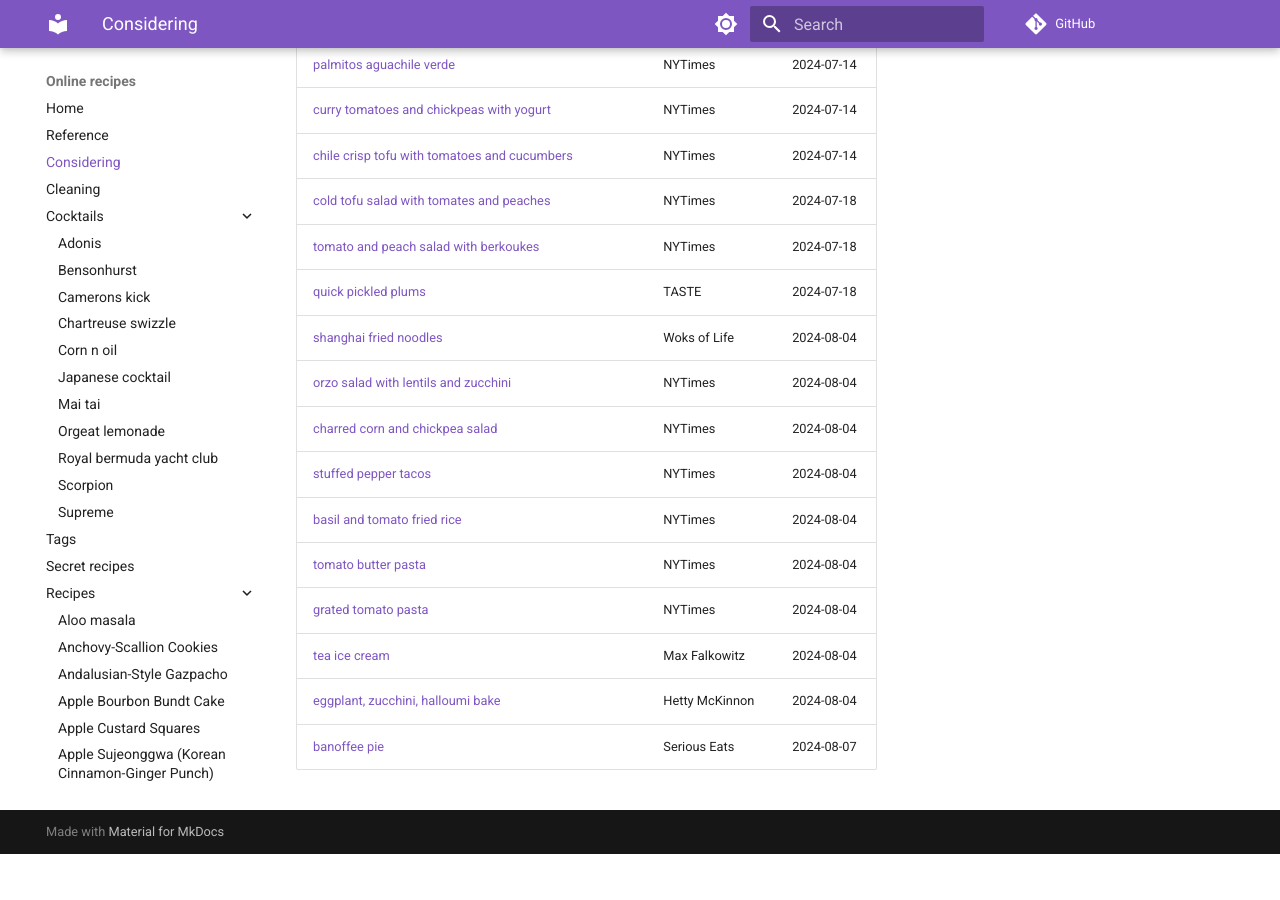
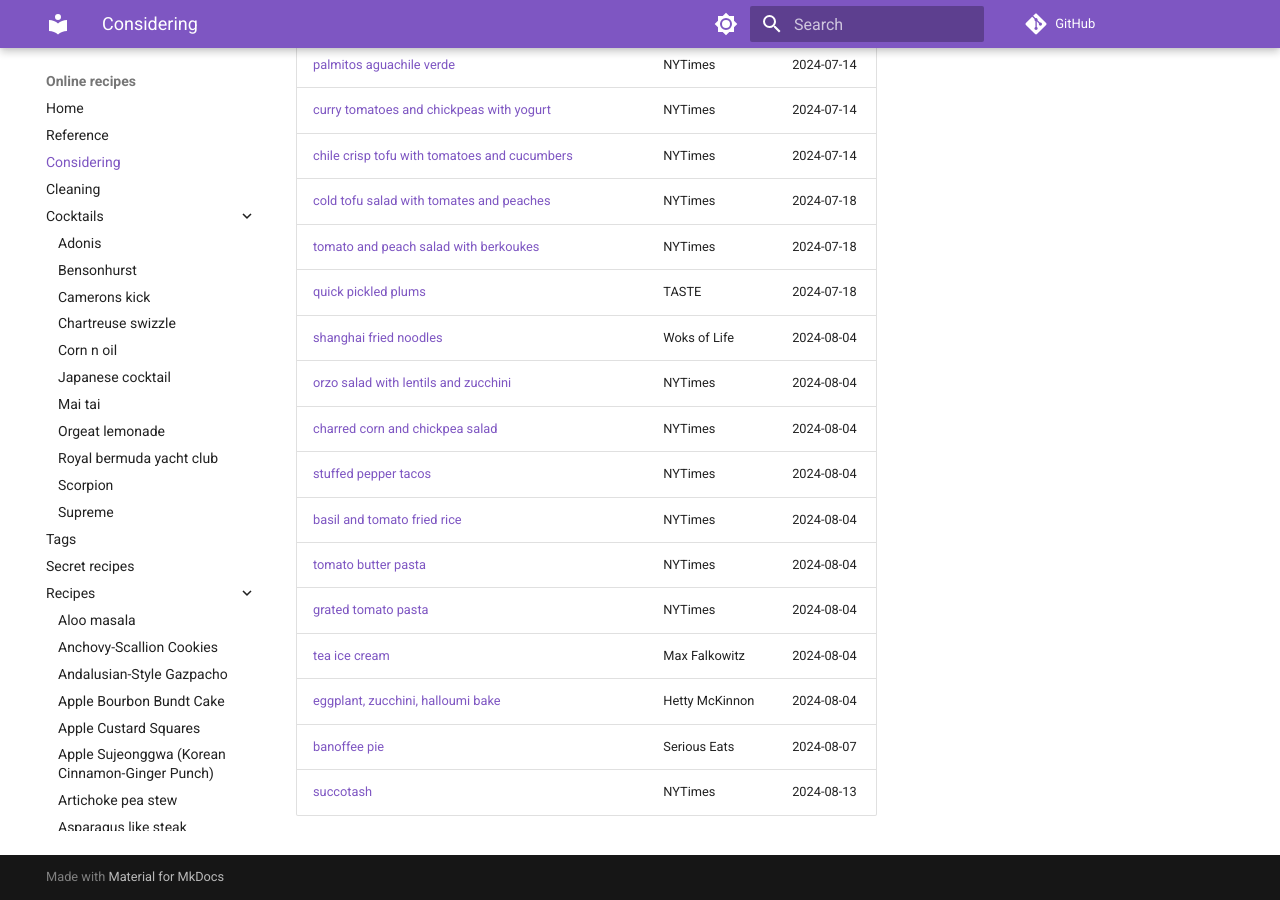
Before and after one commit to billbrod/recipes, an MkDocs documentation site: the page built from docs/considering.md, in a window 1280 px wide and 900 px high, scrolled down 4139 px. Built offline with MkDocs 1.6.1 and Material for MkDocs 9.7.7, drawn with Linux system fonts in a browser that asks for light colours; comment, search, counter and statistics services are not loaded; before the commit the page ends 4993 px from its top, so only the background shows below that.

Commit message:
updates considering

```diff
--- a/docs/considering.md
+++ b/docs/considering.md
@@ -104,4 +104,5 @@
 | [grated tomato pasta](https://cooking.nytimes.com/recipes/1024307-grated-tomato-pasta)                                                                           | NYTimes         | 2024-08-04                       |
 | [tea ice cream](https://leafhopper.substack.com/p/tea-ice-cream)                                                                                                 | Max Falkowitz   | 2024-08-04                       |
 | [eggplant, zucchini, halloumi bake](https://tovegetableswithlove.substack.com/p/hellimli-sebzeli-kebap-eggplant-zucchini)                                        | Hetty McKinnon  | 2024-08-04                       |
-| [banoffee pie](https://www.seriouseats.com/banoffee-pie-recipe-8646124)                                                                                          | Serious Eats    | 2024-08-07                                 |
+| [banoffee pie](https://www.seriouseats.com/banoffee-pie-recipe-8646124)                                                                                          | Serious Eats    | 2024-08-07                       |
+| [succotash](https://cooking.nytimes.com/recipes/1016611-big-bowl-with-spicy-brown-bean-squash-and-corn-succotash)                                                | NYTimes         | 2024-08-13                       |
```
